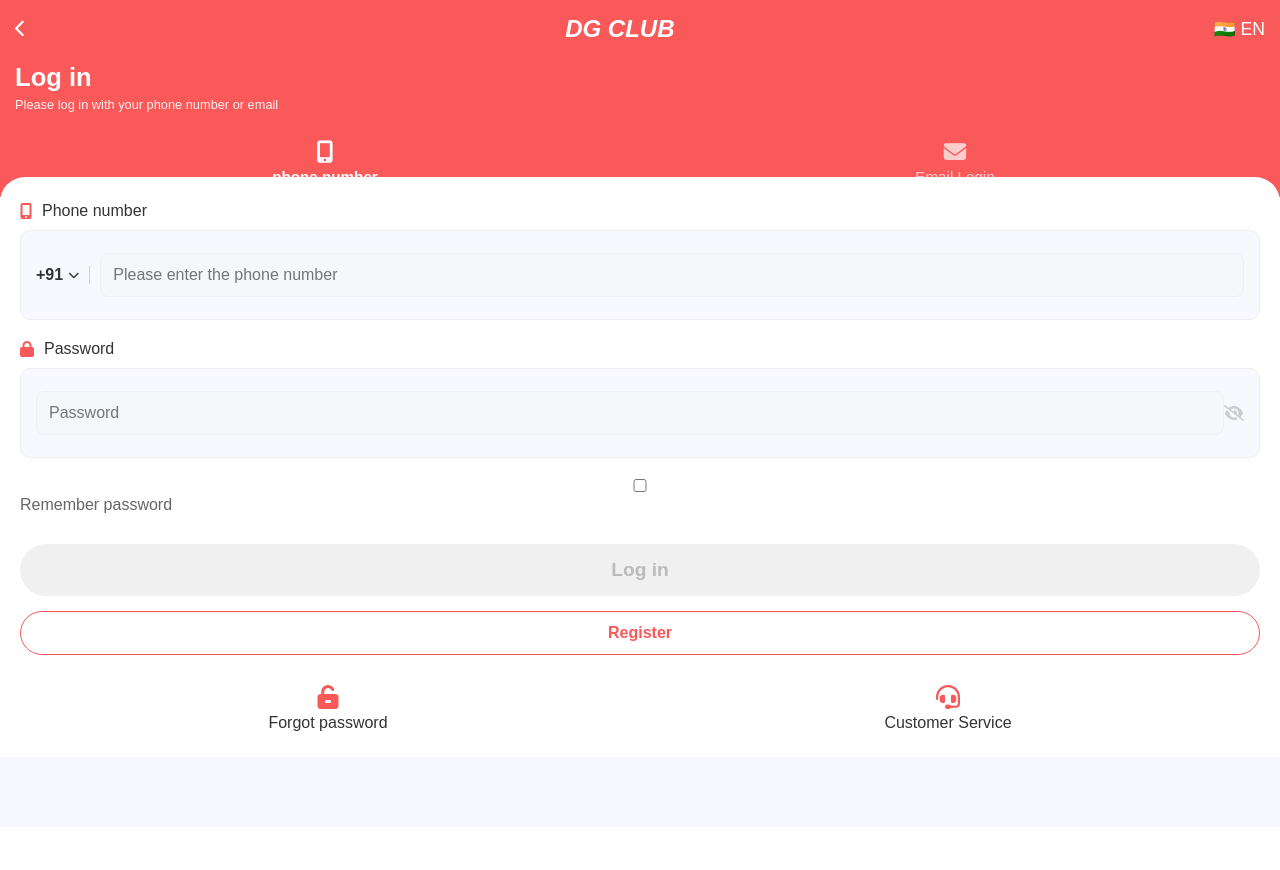
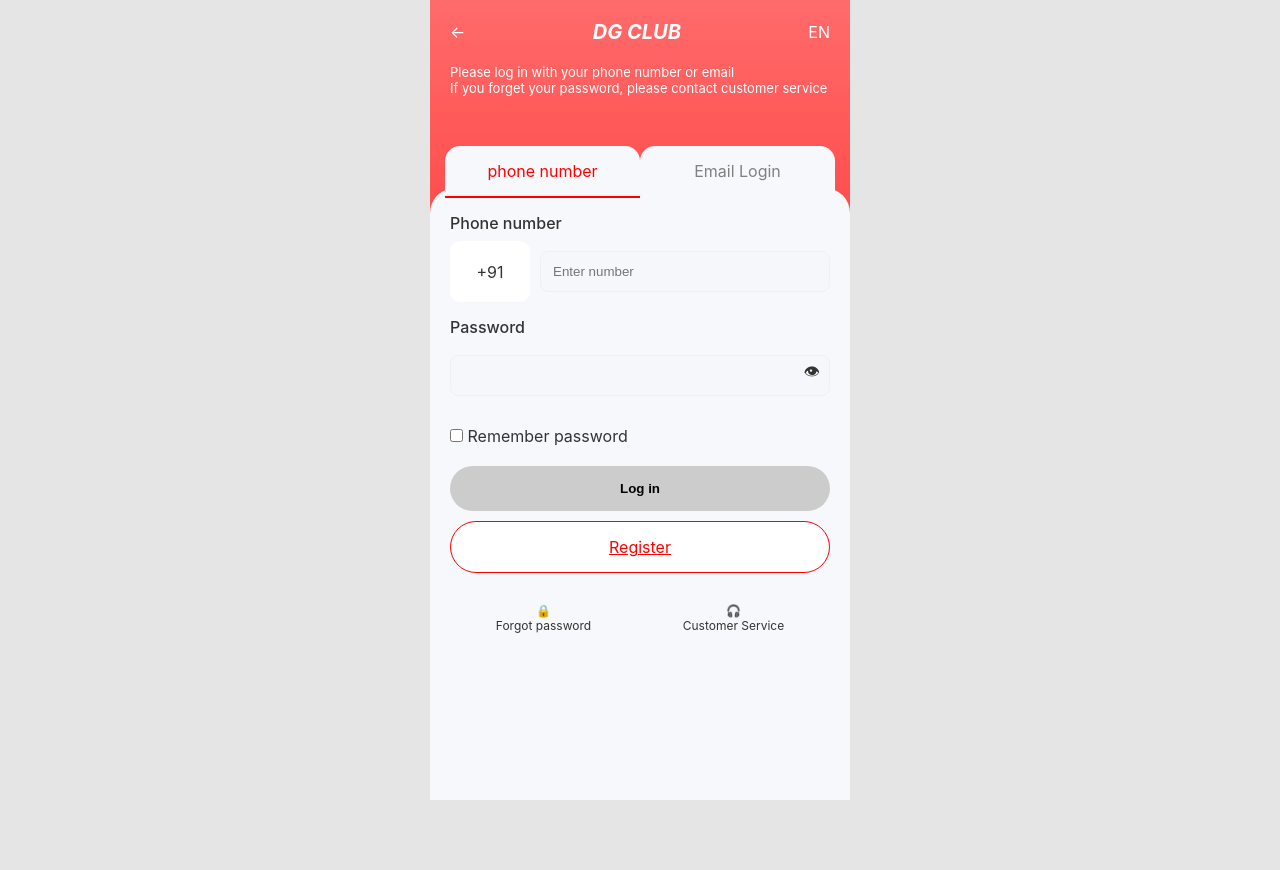
Before and after one commit to Sahbaj0786/DG-Club, a Django app: page /login/ in a window 1280 px wide. Before the commit the page ends 731 px from the top, so only its background shows below. Run offline with Django 5.2, Linux system fonts and the light colour scheme.

Commit message:
Add files via upload

```diff
--- a/templates/login.html
+++ b/templates/login.html
@@ -1,243 +1,215 @@
 {% extends 'base.html' %}
+{% block content %}
 
-{% block content %}
 <style>
 body {
-        background-color: #f7f8ff;
-        margin: 0;
-        font-family: Arial, sans-serif;
+    background: #e5e5e5;
+    display: flex;
+    justify-content: center;
 }
 
-    /* Top Red Section */
+/* Mobile container */
+.login-container {
+    width: 100%;
+    max-width: 420px;
+    background: #f6f8fb;
+    min-height: 100vh;
+    position: relative;
+}
+
+/* HEADER */
 .top-gradient-header {
-        background: #f95959;
-        padding: 15px 15px 80px 15px;
+    background: linear-gradient(180deg, #ff6b6b, #ff4d4d);
+    padding: 20px 20px 120px 20px;
     color: white;
-        text-align: center;
-        position: relative;
 }
 
 .header-nav {
     display: flex;
     justify-content: space-between;
     align-items: center;
-        font-size: 1.1rem;
 }
 
 .logo-text {
-        font-weight: 900;
+    font-weight: bold;
+    font-size: 20px;
     font-style: italic;
-        font-size: 1.5rem;
-        color: white;
 }
 
-    .login-title-section {
-        text-align: left;
+.subtitle-text {
     margin-top: 20px;
+    font-size: 13px;
 }
 
-    .login-title-section h2 {
-        margin: 0;
-        font-size: 1.6rem;
-    }
-
-    .login-title-section p {
-        font-size: 0.8rem;
-        opacity: 0.9;
-        margin: 5px 0;
-    }
-
-    /* Tabs inside Red Header */
+/* TABS */
 .tabs-wrapper {
     display: flex;
-        justify-content: space-around;
-        position: absolute;
-        bottom: 0;
-        left: 0;
-        right: 0;
-        padding: 0 10px;
+    margin-top: -70px;
+    position: relative;
+    z-index: 3;
+    padding: 0 15px;
 }
 
 .tab {
     flex: 1;
-        padding: 12px 0;
-        color: rgba(255, 255, 255, 0.7);
-        font-size: 0.95rem;
-        cursor: pointer;
-        display: flex;
-        flex-direction: column;
-        align-items: center;
-        gap: 5px;
+    background: #f6f8fb;
+    padding: 15px;
+    text-align: center;
+    border-radius: 15px 15px 0 0;
+    color: gray;
 }
 
 .tab.active {
-        color: white;
-        font-weight: bold;
+    color: red;
+    border-bottom: 2px solid red;
+}
+
+/* MAIN CARD */
+.form-wrapper {
+    background: #f6f8fb;
+    margin-top: -10px;
+    border-radius: 25px 25px 0 0;
+    padding: 25px 20px;
+}
+
+/* INPUT */
+.form-label {
+    margin-bottom: 8px;
+    font-weight: 500;
+}
+
+.phone-input-group {
+    display: flex;
+    gap: 10px;
+}
+
+.country-code {
+    width: 80px;
+    background: white;
+    border-radius: 10px;
+    display: flex;
+    justify-content: center;
+    align-items: center;
+}
+
+.phone-field, .password-field {
+    flex: 1;
+    padding: 15px;
+    border-radius: 10px;
+    border: none;
+    background: white;
+}
+
+.password-group {
     position: relative;
 }
 
-    .tab.active::after {
-        content: "";
+.toggle-eye {
     position: absolute;
-        bottom: 0;
-        width: 80%;
-        height: 3px;
-        background: white;
-        border-radius: 2px;
+    right: 10px;
+    top: 15px;
+    cursor: pointer;
 }
 
-    .tab i { font-size: 1.4rem; }
-
-    /* White Content Box */
-    .form-wrapper {
-        background: white;
-        border-radius: 25px 25px 0 0;
-        padding: 25px 20px;
-        margin-top: -20px;
-        position: relative;
-        z-index: 5;
+/* CHECKBOX */
+.remember-row {
+    margin: 20px 0;
 }
 
-    .input-label {
-        display: flex;
-        align-items: center;
-        gap: 10px;
-        font-size: 1rem;
-        margin-bottom: 10px;
-        color: #333;
-    }
-
-    .input-row {
-        display: flex;
-        align-items: center;
-        background: #f8f9ff;
-        border-radius: 10px;
-        padding: 12px 15px;
-        margin-bottom: 20px;
-        border: 1px solid #eee;
-    }
-
-    .country-select {
-        display: flex;
-        align-items: center;
-        gap: 5px;
-        padding-right: 10px;
-        border-right: 1px solid #d1d1d1;
-        margin-right: 10px;
+/* BUTTONS */
+.btn-submit {
+    width: 100%;
+    padding: 15px;
+    border-radius: 30px;
+    background: #ccc;
+    border: none;
     font-weight: bold;
 }
 
-    input {
-        border: none;
-        background: transparent;
+.btn-register {
     width: 100%;
-        outline: none;
-        font-size: 1rem;
+    padding: 15px;
+    border-radius: 30px;
+    border: 1px solid red;
+    color: red;
+    background: white;
+    margin-top: 10px;
+    text-align: center;
+    display: block;
 }
 
-    .btn-submit {
-        background: #f0f0f0;
-        color: #bbbbbb;
-        width: 100%;
-        border: none;
-        padding: 15px;
-        border-radius: 30px;
-        font-size: 1.2rem;
-        font-weight: bold;
-        margin-top: 10px;
-        cursor: pointer;
-    }
-
-    .btn-register {
-        display: block;
-        width: 100%;
-        text-align: center;
-        border: 1px solid #f95959;
-        color: #f95959;
-        padding: 12px;
-        border-radius: 30px;
-        margin-top: 15px;
-        text-decoration: none;
-        font-weight: bold;
-    }
-
-    .footer-links {
+/* BOTTOM */
+.bottom-links {
     display: flex;
     justify-content: space-around;
     margin-top: 30px;
-        text-align: center;
 }
 
-    .footer-item i {
-        display: block;
-        font-size: 1.5rem;
-        color: #f95959;
-        margin-bottom: 5px;
+.bottom-link {
+    text-align: center;
+    font-size: 12px;
 }
 </style>
 
+<div class="login-container">
+
+    <!-- HEADER -->
     <div class="top-gradient-header">
         <div class="header-nav">
-        <i class="fas fa-chevron-left"></i>
+            <div>←</div>
             <div class="logo-text">DG CLUB</div>
-        <div class="lang">🇮🇳 EN</div>
+            <div>EN</div>
         </div>
 
-    <div class="login-title-section">
-        <h2>Log in</h2>
-        <p>Please log in with your phone number or email</p>
+        <div class="subtitle-text">
+            Please log in with your phone number or email <br>
+            If you forget your password, please contact customer service
+        </div>
     </div>
 
+    <!-- TABS -->
     <div class="tabs-wrapper">
-        <div class="tab active">
-            <i class="fas fa-mobile-alt"></i>
-            <span>phone number</span>
+        <div class="tab active">phone number</div>
+        <div class="tab">Email Login</div>
     </div>
-        <div class="tab">
-            <i class="fas fa-envelope"></i>
-            <span>Email Login</span>
+
+    <!-- FORM -->
+    <div class="form-wrapper">
+        <form method="post">
+            {% csrf_token %}
+
+            <div class="form-label">Phone number</div>
+            <div class="phone-input-group">
+                <div class="country-code">+91</div>
+                <input type="text" name="username" class="phone-field" placeholder="Enter number">
+            </div>
+
+            <div class="form-label" style="margin-top:15px;">Password</div>
+            <div class="password-group">
+                <input type="password" name="password" id="pwd" class="password-field">
+                <span class="toggle-eye" onclick="toggle()">👁</span>
+            </div>
+
+            <div class="remember-row">
+                <input type="checkbox"> Remember password
+            </div>
+
+            <button class="btn-submit">Log in</button>
+            <a href="#" class="btn-register">Register</a>
+        </form>
+
+        <div class="bottom-links">
+            <div class="bottom-link">🔒<br>Forgot password</div>
+            <div class="bottom-link">🎧<br>Customer Service</div>
         </div>
     </div>
 </div>
 
-<div class="form-wrapper">
-    <form method="post" action="{% url 'login' %}">
-        {% csrf_token %}
-        <input type="hidden" name="next" value="{% url 'account' %}">
+<script>
+function toggle(){
+    let x = document.getElementById("pwd");
+    x.type = x.type === "password" ? "text" : "password";
+}
+</script>
 
-        <div class="input-label">
-            <i class="fas fa-mobile-alt" style="color:#f95959;"></i> Phone number
-        </div>
-        <div class="input-row">
-            <div class="country-select">+91 <i class="fas fa-chevron-down" style="font-size:0.7rem;"></i></div>
-            <input type="text" name="username" placeholder="Please enter the phone number" required>
-        </div>
-
-        <div class="input-label">
-            <i class="fas fa-lock" style="color:#f95959;"></i> Password
-        </div>
-        <div class="input-row">
-            <input type="password" name="password" placeholder="Password" required>
-            <i class="fas fa-eye-slash" style="color:#ccc;"></i>
-        </div>
-
-        <div style="margin-bottom:20px; color:#666;">
-            <input type="checkbox"> Remember password
-        </div>
-
-        <button type="submit" class="btn-submit">Log in</button>
-        <a href="#" class="btn-register">Register</a>
-    </form>
-
-    <div class="footer-links">
-        <div class="footer-item">
-            <i class="fas fa-unlock-alt"></i>
-            <span>Forgot password</span>
-        </div>
-        <div class="footer-item">
-            <i class="fas fa-headset"></i>
-            <span>Customer Service</span>
-        </div>
-    </div>
-</div>
 {% endblock %}
```
Lines whose indentation alone changed are shown as unchanged.
